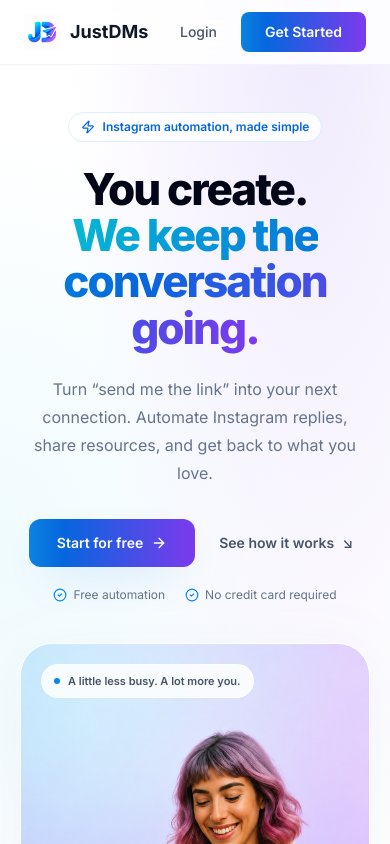
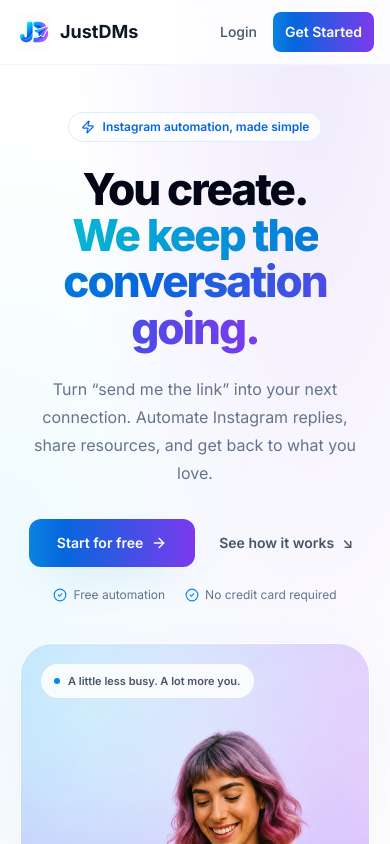
Before and after one commit to Pradeep2926/justdms, a React (Vite) app in the folder frontend/: page / in a window 390 px wide. Shown: the top 844 px of the page. Built offline with nearby package versions, Linux system fonts and the light colour scheme.

Commit message:
Fix mobile landing overflow and add signup Meta logo

```diff
--- a/frontend/src/pages/Home.jsx
+++ b/frontend/src/pages/Home.jsx
@@ -67,11 +67,11 @@ export default function Home() {
   const yearly = billingCycle === "yearly";
   const proPrice = currency === "INR" ? (yearly ? "₹1,999" : "₹199") : (yearly ? "$49" : "$4.99");
   return (
-    <div className="landing-page min-h-screen bg-white">
+    <div className="landing-page min-h-screen overflow-x-clip bg-white">
       {/* Nav */}
       <nav className="fixed top-0 inset-x-0 z-50 bg-white/80 backdrop-blur-lg border-b border-slate-100">
-        <div className="max-w-6xl mx-auto px-6 h-16 flex items-center justify-between">
-          <Link to="/" className="flex items-center gap-2.5">
+        <div className="max-w-6xl mx-auto px-4 sm:px-6 h-16 flex items-center justify-between gap-2">
+          <Link to="/" className="flex shrink-0 items-center gap-2 sm:gap-2.5">
             <img
               src={logoUrl}
               alt="JustDMs"
@@ -93,11 +93,11 @@ export default function Home() {
           <div className="flex items-center gap-2 sm:gap-3">
             <Link
               to="/login"
-              className="text-sm font-medium text-slate-600 hover:text-slate-900 px-4 py-2"
+              className="text-sm font-medium text-slate-600 hover:text-slate-900 px-2 sm:px-4 py-2"
             >
               Login
             </Link>
-            <Link to="/register" className="btn-primary text-sm py-2.5">
+            <Link to="/register" className="btn-primary shrink-0 whitespace-nowrap text-sm px-3 sm:px-5 py-2.5">
               Get Started
             </Link>
           </div>
--- a/frontend/src/pages/Register.jsx
+++ b/frontend/src/pages/Register.jsx
@@ -1,4 +1,4 @@
-import { BadgeCheck } from "lucide-react";
+import metaLogo from "../assets/meta-logo.png";
 import { GoogleMark, PasswordField } from "../components/auth/AuthControls";
 import { useEffect, useState } from "react";
 import { supabase } from "../lib/supabase";
@@ -208,7 +208,7 @@ export default function Register() {
 
         <PasswordField signup value={password} onChange={(e) => setPassword(e.target.value)} />
 
-        <div className="flex gap-2.5 rounded-xl border border-brand-100 bg-gradient-to-r from-cyan-50/50 to-violet-50/50 p-3"><BadgeCheck className="mt-0.5 h-5 w-5 shrink-0 text-brand-600" /><div><p className="text-xs font-semibold text-slate-800">Official Instagram integration</p><p className="mt-1 text-[11px] leading-[17px] text-slate-500">We use official Instagram APIs and authorization. Your Instagram password stays with Instagram, and you control access.</p></div></div>
+        <div className="flex gap-2.5 rounded-xl border border-brand-100 bg-gradient-to-r from-cyan-50/50 to-violet-50/50 p-3"><img src={metaLogo} alt="Meta" width="100" height="100" className="mt-0.5 h-7 w-9 shrink-0 object-contain" /><div><p className="text-xs font-semibold text-slate-800">Official Instagram integration</p><p className="mt-1 text-[11px] leading-[17px] text-slate-500">We use official Instagram APIs and authorization. Your Instagram password stays with Instagram, and you control access.</p></div></div>
 
         <p className="text-center text-xs leading-5 text-slate-400">
           By joining, you agree to our{" "}
```
Also changed, not shown: frontend/src/assets/meta-logo.png (added).
